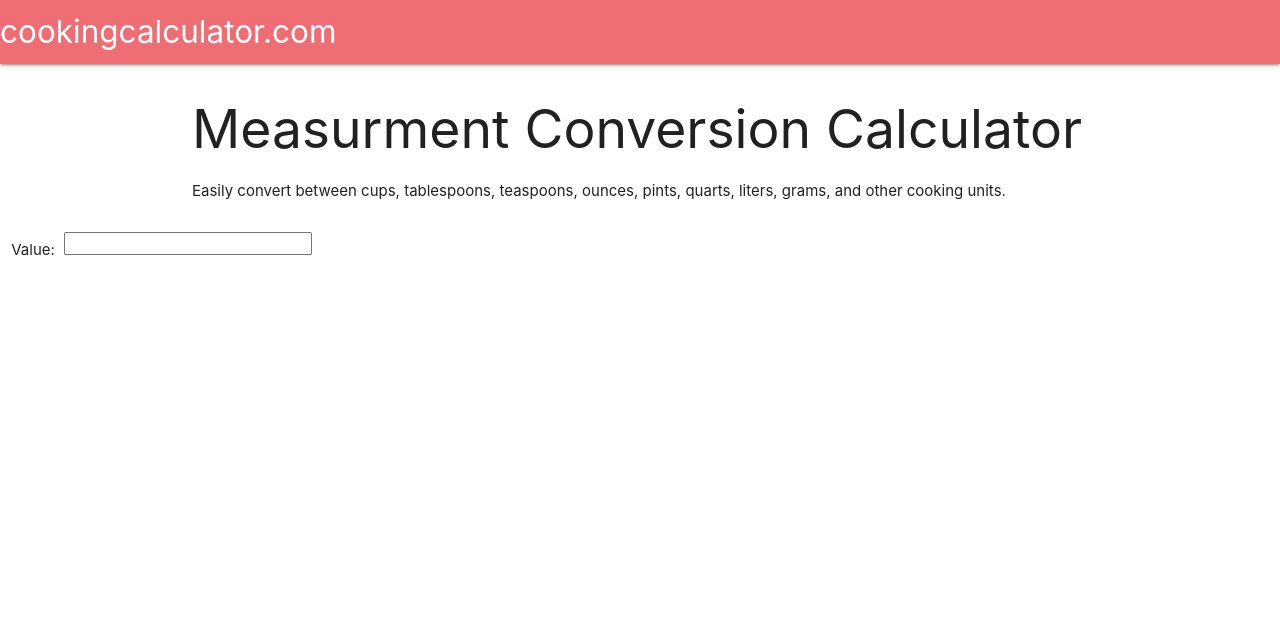
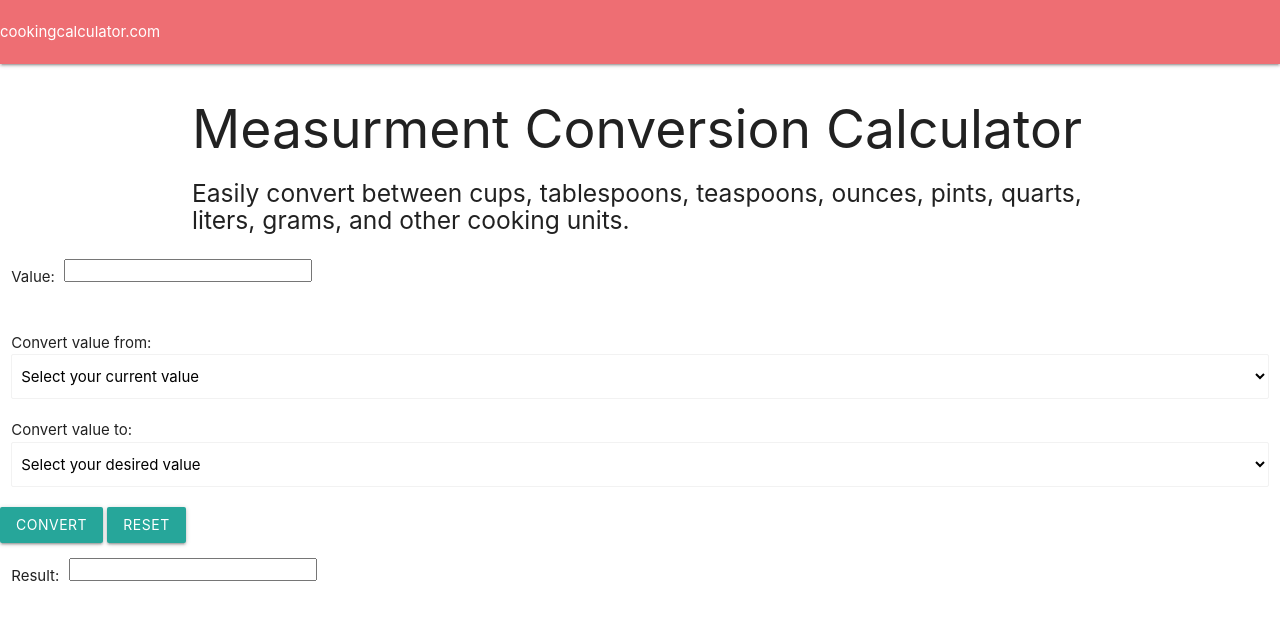
Before and after one commit to emgal-aguirre/Recipe-Generator, a plain HTML site: page index.html in a window 1280 px wide. Drawn offline with nearby package versions, Linux system fonts and the light colour scheme.

Commit message:
completed html framework

```diff
--- a/index.html
+++ b/index.html
@@ -24,7 +24,7 @@
     <!-- nav bar with logo & website -->
     <nav>
         <div class="nav-wrapper">
-            <a href="#" class="brand-logo left">cookingcalculator.com</a>
+            <a href="#" class="left">cookingcalculator.com</a>
         </div>
     </nav>
 
@@ -32,9 +32,9 @@
     <!-- note this should be inside a bordered box -->
     <div class="container">
         <h2>Measurment Conversion Calculator</h2>
-        <p>Easily convert between cups, tablespoons, teaspoons, ounces, pints, quarts, liters, grams, and other cooking
+        <h5>Easily convert between cups, tablespoons, teaspoons, ounces, pints, quarts, liters, grams, and other cooking
             units.
-        </p>
+        </h5>
     </div>
 
     <!-- value input and value drop downs -->
@@ -42,17 +42,69 @@
 
     <div class="row">
         <div class="col s12">
+            <!-- value is not listed without a tag becuase it would not formatt correctly/ open to suggestions -->
             Value:
             <div class="input-field inline">
                 <input id="value_inline" type="value" class="validate">
             </div>
         </div>
     </div>
+    <!-- dropdown current value -->
+    <div class="row">
+        <div class="col s12">
+            Convert value from:
+            <select class="browser-default">
+                <option value="" disabled selected>Select your current value</option>
+                <option value="1">Teaspoons</option>
+                <option value="2">Tablespoons</option>
+                <option value="3">Fluid ounces</option>
+                <option value="4">Cups</option>
+                <option value="5">Pint</option>
+                <option value="6">Quart</option>
+                <option value="7">Gallon</option>
+                <option value="8">Milliters</option>
+                <option value="9">Grams</option>
+                <option value="10">Pounds</option>
+            </select>
+        </div>
+    </div>
+    <!-- dropdown desired value -->
+    <div class="row">
+        <div class="col s12">
+            Convert value to:
+            <select class="browser-default">
+                <option value="" disabled selected>Select your desired value</option>
+                <option value="1">Teaspoons</option>
+                <option value="2">Tablespoons</option>
+                <option value="3">Fluid ounces</option>
+                <option value="4">Cups</option>
+                <option value="5">Pint</option>
+                <option value="6">Quart</option>
+                <option value="7">Gallon</option>
+                <option value="8">Milliters</option>
+                <option value="9">Grams</option>
+                <option value="10">Pounds</option>
+            </select>
+        </div>
+    </div>
 
+    <!-- buttons -->
+    <a class="waves-effect waves-light btn">Convert</a>
+    <a class="waves-effect waves-light btn">Reset</a>
 
     <script type="text/javascript" src="js/materialize.min.js"></script>
     <script src="https://code.jquery.com/jquery-3.4.1.min.js"></script>
     <script src="script.js"></script>
+
+    <!-- result input -->
+    <div class="row">
+        <div class="col s12">
+            Result:
+            <div class="input-field inline">
+                <input id="value_inline" type="value" class="validate">
+            </div>
+        </div>
+    </div>
 </body>
 
 </html>
```
